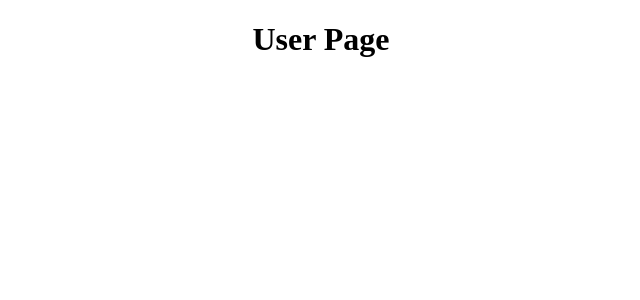
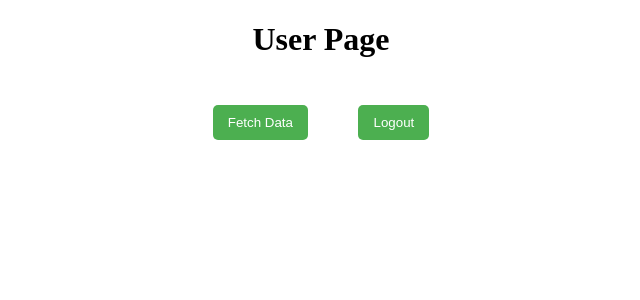
Before and after one commit to sinaghabeli/FWK22-Grupp3-Frontend-Authorization, a React (Create React App) app: page /userpage in a window 1280 px wide. Shown: the top 300 px of the page, without its empty margins (319-959 px from the left). Built offline with nearby package versions, Linux system fonts and the light colour scheme.

Commit message:
#9 Logout fixed and done

```diff
--- a/src/pages/UserPage.js
+++ b/src/pages/UserPage.js
@@ -1,9 +1,42 @@
-import React from "react";
+import "./userpage.css";
+import { useNavigate } from "react-router-dom";
 
 function UserPage() {
+  const navigate = useNavigate();
+
+  const handleLogout = () => {
+    localStorage.removeItem("accessToken");
+    navigate(`/`);
+  };
+
+  const fetchData = async () => {
+    try {
+      const token = localStorage.getItem("access_token");
+      const response = await fetch("data", {
+        headers: { Authorization: `Bearer ${token}` },
+      });
+
+      if (!response.ok) {
+        if (response.status === 401) {
+          handleLogout();
+          alert("Session expired. Please login again.");
+          return;
+        }
+        throw new Error("Failed to fetch data from backend");
+      }
+
+      const result = await response.json();
+      setData(result.data);
+    } catch (error) {
+      alert(error.message || "Failed to fetch data");
+    }
+  };
+
   return (
     <div>
       <h1>User Page</h1>
+      <button onClick={fetchData}>Fetch Data</button>
+      <button onClick={handleLogout}>Logout</button>
     </div>
   );
 }
--- /dev/null
+++ b/src/pages/userpage.css
@@ -0,0 +1,3 @@
+button {
+  margin: 2%;
+}
```
